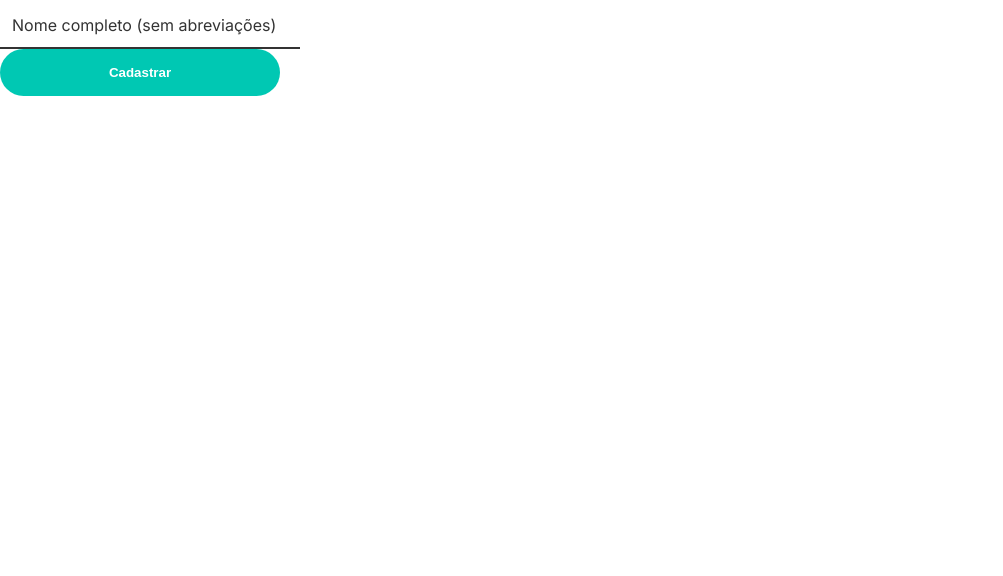
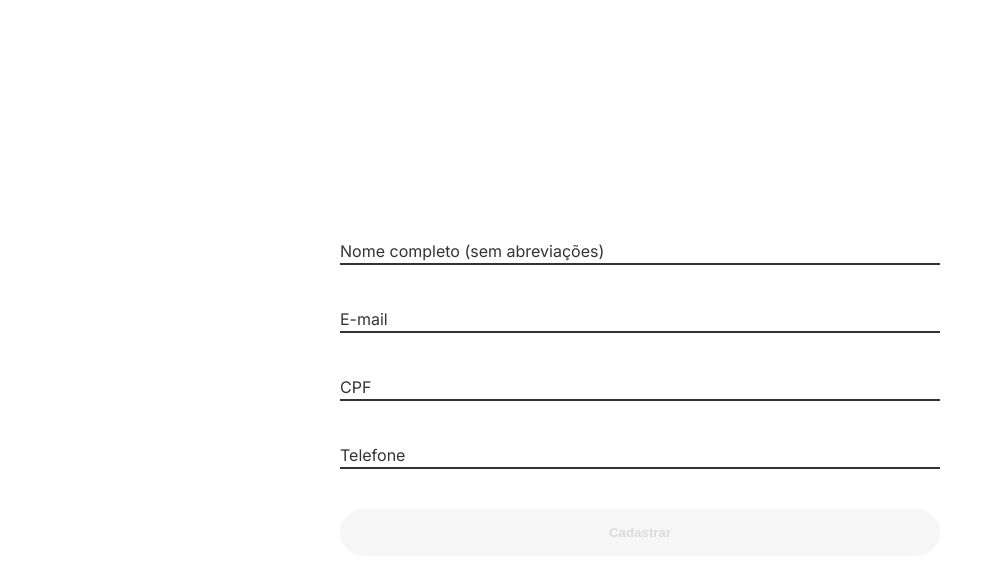
Before and after one commit to lima-tiago/test-tinnova, a Next.js app: page / in a window 1280 px wide. Shown: the top 576 px of the page, without its empty margins (0-1003 px from the left). Built offline with nearby package versions, Linux system fonts and the light colour scheme.

Commit message:
feat: home page with form saving at local storage

```diff
--- a/src/app/page.tsx
+++ b/src/app/page.tsx
@@ -1,21 +1,53 @@
 "use client";
-import { ChangeEvent, FormEvent, useState } from "react";
+import { ChangeEvent, FormEvent, useEffect, useState } from "react";
 import { Button, Input } from "@/components";
+import * as S from "./styles";
+import { cpfMask, maskPhone } from "@/utils";
 
 export default function Home() {
   const [hasSended, setHasSended] = useState(false);
   const [isLoading, setIsLoading] = useState(false);
   const [values, setValues] = useState({
     name: "",
+    email: "",
+    cpf: "",
+    phone: "",
   });
+  const [savedUsers, setSavedUsers] = useState([]);
+
+  const validateFields = () => {
+    if (values.name.length < 3) {
+      return false;
+    }
+    if (values.cpf.length < 14) {
+      return false;
+    }
+    if (values.phone.length < 14) {
+      return false;
+    }
+    if (!values.email.includes("@") || !values.email.includes(".")) {
+      return false;
+    }
+    return true;
+  };
 
   const handleSubmit = (e: FormEvent<HTMLFormElement>) => {
     e.preventDefault();
     setIsLoading(true);
-    setHasSended(true);
-    console.log("Enviando!");
+    if (!isLoading) {
+      setHasSended(true);
+      const userToSave = {
+        ...values,
+        cpf: values.cpf.replace(/\D/g, ""),
+        phone: values.phone.replace(/\D/g, ""),
+      };
+      localStorage.setItem(
+        "usersTinnova",
+        JSON.stringify([userToSave, ...savedUsers])
+      );
+    }
+    // Apenas um timeout para simular a espera da comunicação com a API...
     setTimeout(() => {
-      console.log("Enviado!");
       setIsLoading(false);
     }, 2000);
   };
@@ -25,21 +57,65 @@ export default function Home() {
     setValues({ ...values, [name]: value });
   };
 
+  useEffect(() => {
+    const users = localStorage.getItem("usersTinnova");
+    if (users) {
+      setSavedUsers(JSON.parse(users));
+    }
+  }, []);
+
   return (
-    <main>
+    <S.Main>
       <form onSubmit={handleSubmit}>
         <Input
           label="Nome completo (sem abreviações)"
           id="name"
           required={hasSended}
+          onChange={handleChangeValue}
+          name="name"
           value={values.name}
-          name="name"
+          type="text"
+          minLength={3}
+          errorMessage="Campo deve conter 3 caracteres ou mais"
+        />
+        <Input
+          label="E-mail"
+          id="email"
+          required={hasSended}
           onChange={handleChangeValue}
+          name="email"
+          value={values.email}
+          type="email"
+          errorMessage="Insira um e-mail válido"
         />
-        <Button type="submit" isLoading={isLoading}>
+        <Input
+          label="CPF"
+          id="cpf"
+          required={hasSended}
+          onChange={handleChangeValue}
+          name="cpf"
+          value={cpfMask(values.cpf)}
+          type="text"
+          errorMessage="Insira um CPF válido"
+        />
+        <Input
+          label="Telefone"
+          id="phone"
+          required={hasSended}
+          onChange={handleChangeValue}
+          name="phone"
+          value={maskPhone(values.phone)}
+          type="tel"
+          errorMessage="Insira um Telefone válido"
+        />
+        <Button
+          type="submit"
+          disabled={!validateFields()}
+          isLoading={isLoading}
+        >
           Cadastrar
         </Button>
       </form>
-    </main>
+    </S.Main>
   );
 }
--- a/src/app/styles.ts
+++ b/src/app/styles.ts
@@ -1,5 +1,5 @@
 "use client";
-import { createGlobalStyle } from "styled-components";
+import { createGlobalStyle, styled } from "styled-components";
 
 const GlobalStyle = createGlobalStyle`
   *,
@@ -23,4 +23,31 @@ const GlobalStyle = createGlobalStyle`
   }
 `;
 
+export const Main = styled.main`
+  display: flex;
+  justify-content: center;
+  align-items: center;
+  min-height: 100vh;
+  width: 100%;
+  padding: 16px;
+
+  input {
+    margin-bottom: 16px;
+  }
+
+  form {
+    width: 600px;
+    max-width: 100%;
+
+    > div {
+      width: 100%;
+    }
+
+    > button {
+      width: 100%;
+      margin: 24px 0;
+    }
+  }
+`;
+
 export default GlobalStyle;
--- a/src/components/Input/index.tsx
+++ b/src/components/Input/index.tsx
@@ -5,15 +5,15 @@ import * as S from "./styles";
 type InputProps = {
   id: string;
   label: string;
+  errorMessage?: string;
 } & InputHTMLAttributes<HTMLInputElement>;
 
-const Input = ({ id, label, ...props }: InputProps) => {
+export const Input = ({ id, label, errorMessage, ...props }: InputProps) => {
   return (
     <S.Wrapper>
       <input id={id} placeholder=" " {...props} />
       <label htmlFor={id}>{label}</label>
+      {errorMessage ? <span>{errorMessage}</span> : null}
     </S.Wrapper>
   );
 };
-
-export { Input };
--- a/src/components/Input/styles.ts
+++ b/src/components/Input/styles.ts
@@ -4,6 +4,7 @@ export const Wrapper = styled.div`
   position: relative;
   min-width: 300px;
   width: max-content;
+  margin-bottom: 8px;
   label {
     // Mudei a cor da fonte pois a cor recomendada (#efeeed) estava quase invisível
     color: #333333;
@@ -11,7 +12,7 @@ export const Wrapper = styled.div`
     display: flex;
     top: 0;
     bottom: 0;
-    left: 12px;
+    left: 0;
     margin: auto 0;
     pointer-events: none;
     height: max-content;
@@ -20,7 +21,7 @@ export const Wrapper = styled.div`
   }
 
   input {
-    padding: 16px 12px;
+    padding: 16px 0 8px;
     border: none;
     background: none;
     // Mudei a cor da borda pois a cor recomendada (#efeeed) estava quase invisível
@@ -30,17 +31,30 @@ export const Wrapper = styled.div`
     box-shadow: none;
     outline: none;
     width: 100%;
+    font-size: 16px;
     transition: border 0.3s;
 
+    & ~ span {
+      position: absolute;
+      left: 0;
+      bottom: 0;
+      font-size: 10px;
+      color: #eb4a46;
+      opacity: 0;
+      transition: opacity 0.3s;
+    }
+
     &:invalid {
-      color: #eb4a46;
       border-color: #eb4a46;
+      & ~ span {
+        opacity: 1;
+      }
     }
 
     &:focus,
     &:not(:placeholder-shown) {
       & ~ label {
-        transform: translateY(-20px);
+        transform: translate(0, -30px);
         font-size: 12px;
       }
     }
--- /dev/null
+++ b/src/utils/index.ts
@@ -0,0 +1 @@
+export * from "./masks";
--- /dev/null
+++ b/src/utils/masks.ts
@@ -0,0 +1,18 @@
+// 00/00/0000
+export const cpfMask = (value: string) => {
+  value = value.replace(/\D/g, "");
+  value = value.slice(0, 11);
+  return value
+    .replace(/(\d{3})(\d)/, "$1.$2")
+    .replace(/(\d{3})(\d)/, "$1.$2")
+    .replace(/(\d{3})(\d{1,2})$/, "$1-$2");
+};
+
+// (00) 00000-0000
+export const maskPhone = (value: string) => {
+  value = value.replace(/\D/g, "");
+  value = value.slice(0, 11);
+  return value
+    .replace(/(\d{2})(\d)/, "($1) $2")
+    .replace(/(\d{5})(\d{4})/, "$1-$2");
+};
```
